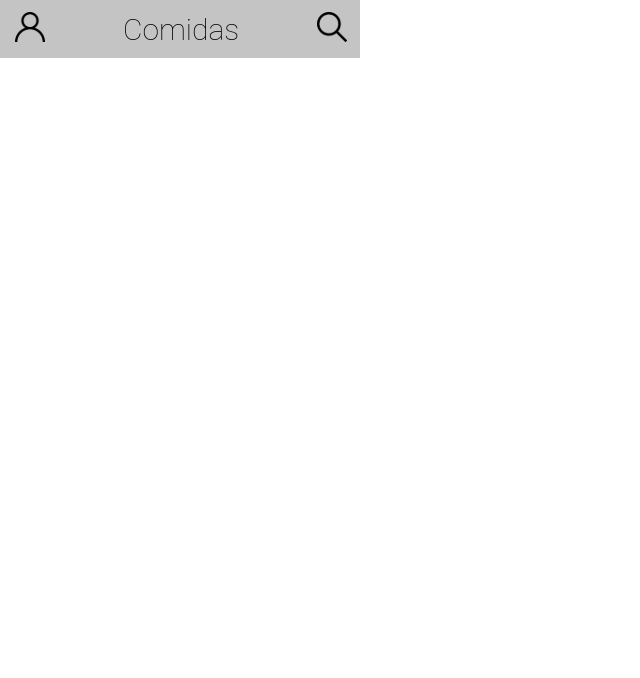
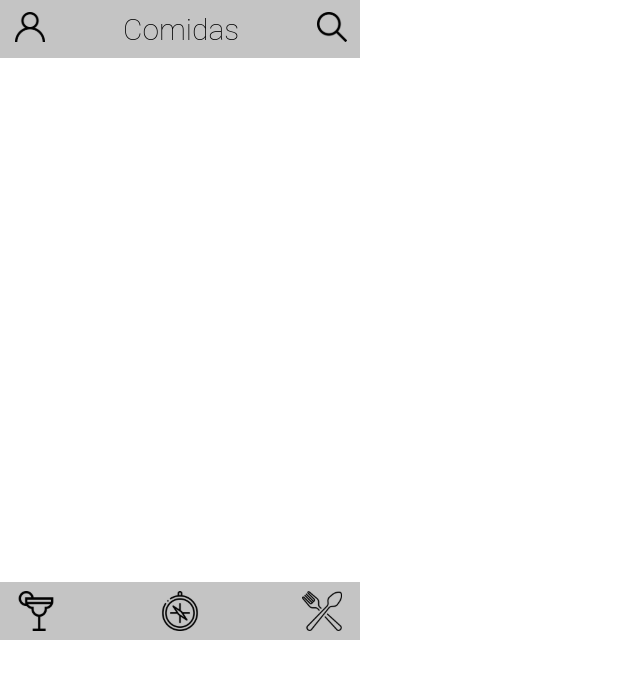
Before and after one commit to tryber/sd-03-recipes-app-10, a React (Create React App) app: page /comidas in a window 1280 px wide. Shown: the top 678 px of the page, without its empty margins (0-640 px from the left). Built offline with nearby package versions, Linux system fonts and the light colour scheme.

Commit message:
Changes to Footer.js

```diff
--- a/src/components/Footer/Footer.js
+++ b/src/components/Footer/Footer.js
@@ -4,7 +4,7 @@ import './Footer.style.css';
 
 export default function Footer() {
   return (
-    <div className="footer-container">
+    <div className="footer-container" data-testid="footer">
       <Link to="/explorar/comidas">
         <button data-testid="food-bottom-btn" type="button" className="explore-icon" />
       </Link>
--- a/src/components/Header/Header.jsx
+++ b/src/components/Header/Header.jsx
@@ -1,6 +1,7 @@
 import React, { useState, useEffect } from 'react';
 import { Link } from 'react-router-dom';
 import './Header.style.css';
+import Footer from '../Footer/Footer'
 
 export default function Header() {
   const [title, setTitle] = useState('');
@@ -40,6 +41,7 @@ export default function Header() {
           />
         ) : null}
       </header>
+      <Footer />
       {toggleSearchBar ? (
         <input
           className="search-bar"
```
